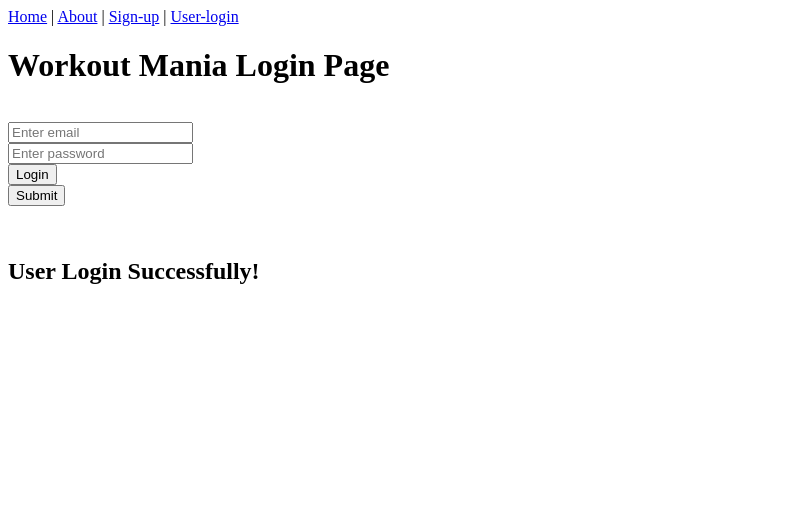
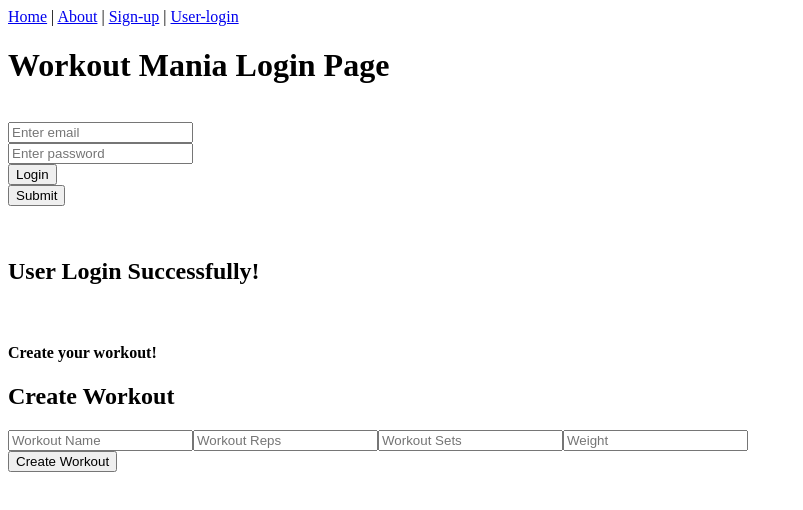
Before and after one commit to JohnnyQuiles/workout-mania-client, a React (Create React App) app: page /login/loginsubmit in a window 1280 px wide. Shown: the top 510 px of the page, without its empty margins (0-803 px from the left). Built offline with nearby package versions, Linux system fonts and the light colour scheme.

Commit message:
able to create workout for user who is logged in

```diff
--- a/src/Components/CreateWorkout.js
+++ b/src/Components/CreateWorkout.js
@@ -1,4 +1,6 @@
 import React, { Component } from 'react';
+import  { AuthConsumer } from '../authContext';
+
 const workoutUrl = 'http://localhost:4000/workouts';
 
 export class CreateWorkout extends Component {
@@ -8,14 +10,16 @@ export class CreateWorkout extends Component {
             workoutName: "",
             workoutReps: null,
             workoutSets: null,
-            weight: []
+            weight: [],
+
         };
     }
-    create = async () => {
+    create = async (authToken) => {
         const response = await fetch(`${workoutUrl}/create-workout`, {
             method: "POST",
             mode: "cors",
             headers: {
+                Authorization: "Bearer " + authToken,
                 Accept: "application/json",
                 "Content-Type": "application/json",
                 "acces-control-request-headers": "content-type",
@@ -25,7 +29,7 @@ export class CreateWorkout extends Component {
                 workoutName: this.state.workoutName,
                 workoutReps: this.state.workoutReps,
                 workoutSets: this.state.workoutSets,
-                weight: this.state.weight
+                weight: this.state.weight,
             }),
         })
         console.log("RESPONSE:", response.status);
@@ -46,13 +50,21 @@ export class CreateWorkout extends Component {
     handleWeight = (event) => {
         this.setState({ weight: event.target.value });
     }
-    createWorkout = async () => {
-        const workoutResponse = await this.create();
+    // handleWorkoutOwner = (event) => {
+    //     this.setState({ workoutOwner: event.target.value });
+    // }
+    createWorkout = async (authToken) => {
+        const workoutResponse = await this.create(authToken);
         console.log('CREATED WORKOUT:', workoutResponse);
+
+
     }
 
     render() {
         return (
+
+            <AuthConsumer>
+                {({ authToken, setAuthToken }) => (
                     <div>
                         <h2>Create Workout</h2>
                         <div className='workout-info'>
@@ -62,9 +74,15 @@ export class CreateWorkout extends Component {
                                 <input placeholder='Workout Sets' value={this.state.workoutSets} onChange={this.handleWorkoutSets} />
                                 <input placeholder='Weight' value={this.state.weight} onChange={this.handleWeight} />
                             </div>
-                    <button onClick={this.createWorkout}>Create Workout</button>
+                            <button onClick={() => {
+                                console.log("create workout", authToken);
+                                this.createWorkout(authToken)
+                            }}>Create Workout</button>
                         </div>
                     </div>
+                )}
+            </AuthConsumer>
+
         )
     }
 }
--- a/src/Components/UserLogin.js
+++ b/src/Components/UserLogin.js
@@ -1,7 +1,11 @@
 import React, { Component } from 'react';
+import { AuthConsumer } from '../authContext';
+
 const usersUrl = 'http://localhost:4000/users';
 
+
 export class UsersLogin extends Component {
+
     constructor(props) {
         super(props);
         this.state = {
@@ -9,6 +13,10 @@ export class UsersLogin extends Component {
             password: "",
         };
     }
+    componentDidMount() {
+
+    }
+
     login = async () => {
         const response = await fetch(`${usersUrl}/login`, {
             method: "POST",
@@ -39,9 +47,14 @@ export class UsersLogin extends Component {
     userLogin = async () => {
         const loginResponse = await this.login()
         console.log("Login user:", loginResponse);
+
+        return loginResponse.payload;
+
     }
     render() {
         return (
+                <AuthConsumer>
+                    {({authToken, setAuthToken }) => (
                         <div>
                             <div className='user-login'>
                                 <div className='inputs'>
@@ -50,9 +63,16 @@ export class UsersLogin extends Component {
 
                                     <input name='password' placeholder='Enter password' value={this.state.password} onChange={this.handlePassword} />
                                 </div>
-                    <button onClick={this.userLogin}>Login</button>
+                                <button onClick={ async () =>{
+                                    const newAuthToken = await this.userLogin()
+                                    setAuthToken(newAuthToken)
+                                    console.log(authToken);
+                                }}>Login</button>
                             </div>
                         </div>
+
+                    )}
+                </AuthConsumer>
         )
     }
 }
--- a/src/Pages/About.js
+++ b/src/Pages/About.js
@@ -1,4 +1,5 @@
 import NavBar from '../Components/NavBar';
+
 
 function About() {
     return (
--- a/src/Pages/LoginSubmit.js
+++ b/src/Pages/LoginSubmit.js
@@ -1,8 +1,13 @@
+import CreateWorkout from '../Components/CreateWorkout';
 function LoginSubmitted() {
     return (
         <main style={{ padding: "1rem 0" }}>
             <div className="LoginSubmitted">
                 <h2>User Login Successfully!</h2>
+                <br />
+
+                <h4>Create your workout!</h4>
+                <CreateWorkout />
             </div>
         </main>
     )
--- /dev/null
+++ b/src/authContext.js
@@ -0,0 +1,26 @@
+import React, { Component } from 'react';
+
+export const AuthContext = React.createContext();
+export const AuthConsumer = AuthContext.Consumer;
+
+class AuthProvider extends Component {
+    state = {
+        authToken: null,
+        setAuthToken: authToken => this.setAuthToken(authToken)
+    }
+    setAuthToken = (authToken) => {
+        this.setState({authToken: authToken }, function (){
+            console.log("state:",this.state.authToken);
+        });
+    }
+    render() {
+        return (
+            // value prop is where we define what values
+            // that are accessible to consumer components
+            <AuthContext.Provider value={this.state}>
+                {this.props.children}
+            </AuthContext.Provider>
+        )
+    }
+}
+export default AuthProvider
```
Also changed, not shown: src/index.js (+6 -1 lines). Lines whose indentation alone changed are shown as unchanged.
